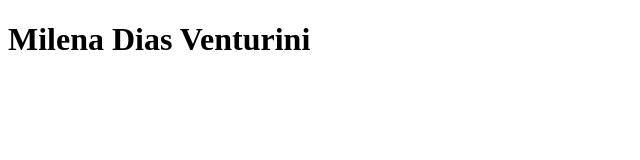
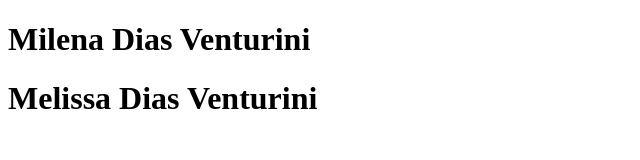
Before and after one commit to Guilherme-Trindade/guilherme-trindade.github.io, a plain HTML site: page index.html in a window 1280 px wide. Shown: the whole page, without its empty margins (0-640 px from the left). Drawn offline with Linux system fonts and the light colour scheme.

Commit message:
fist commit

```diff
--- a/index.html
+++ b/index.html
@@ -8,6 +8,7 @@
 <body>
     <header>
         <h1>Milena Dias Venturini</h1>
+        <h1>Melissa Dias Venturini</h1>
     </header>
 </body>
 </html>
```
